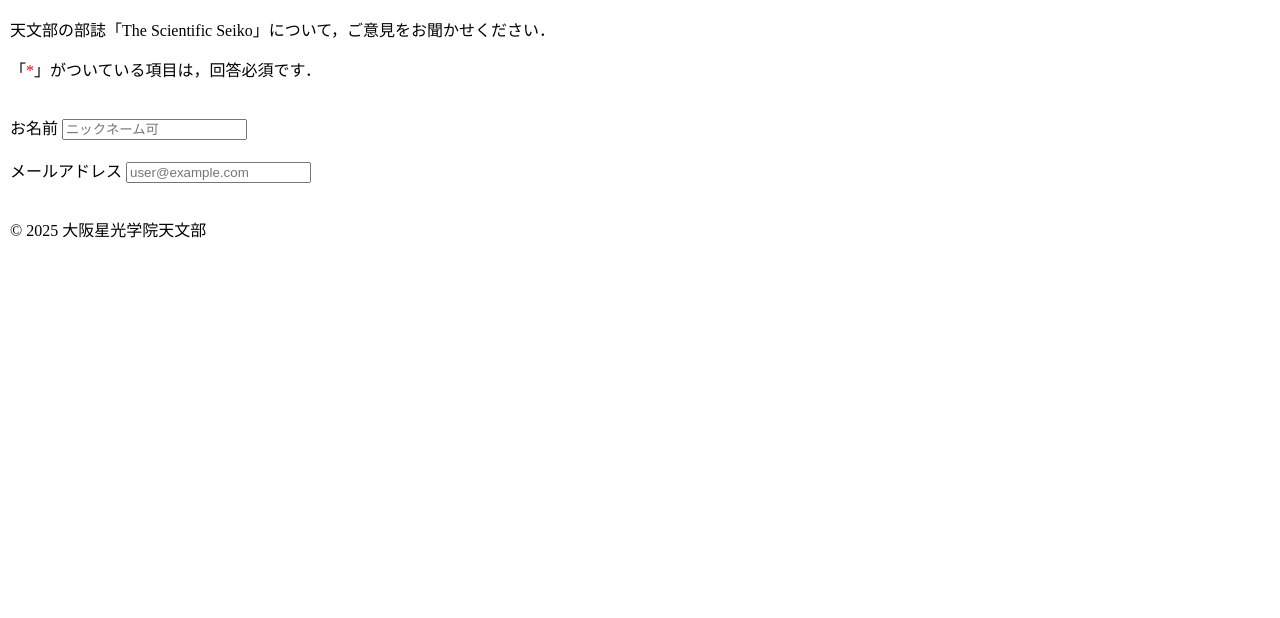
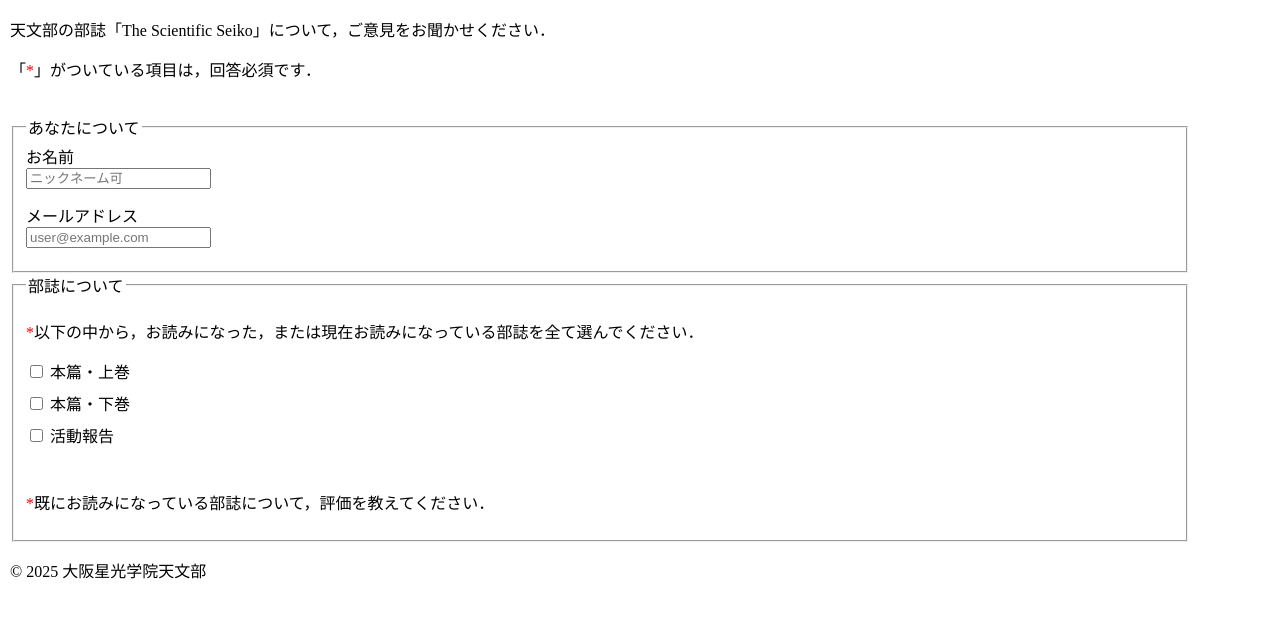
Before and after one commit to te-wing/starlight25, an Astro site: page /form in a window 1280 px wide. Shown: the part 118-736 px from the top of the page. Built offline with nearby package versions, Linux system fonts and the light colour scheme; Astro itself is replaced by a stand-in of ours.

Commit message:
けっこうめんどいな．

```diff
--- a/src/components/FormsFunc/FormUI.svelte
+++ b/src/components/FormsFunc/FormUI.svelte
@@ -2,6 +2,7 @@
   import RequiredMark from './RequiredMark.svelte';
 
   let about: string = '';
+  let 説明文: string = '';
   let username: string = '';
   let email: string = '';
 
@@ -9,25 +10,47 @@
 
   if (aboutThis === 'book') {
     about = '部誌';
+    説明文 = '天文部の部誌「The Scientific Seiko」';
   } else if (aboutThis === 'planetarium') {
     about = 'プラネタリウム';
+    説明文 = '天文部のプラネタリウム';
   }
 </script>
 
 <div>
   <h2>{about}についてのアンケート</h2>
-  <p>天文部の部誌「The Scientific Seiko」について，ご意見をお聞かせください．</p>
+  <p>{説明文}について，ご意見をお聞かせください．</p>
   <p>「<RequiredMark />」がついている項目は，回答必須です．</p><br>
 
   <form>
-    <label for='name'>お名前</label>
-    <input bind:value={username} id='name' type='text' placeholder='ニックネーム可' /><br><br>
-    <label for='email'>メールアドレス</label>
-    <input type='email' id='email' placeholder='user@example.com' bind:value={email} /><br><br>
+    <fieldset>
+      <legend>あなたについて</legend>
+      <label for='name'>お名前</label><br>
+      <input bind:value={username} id='name' type='text' placeholder='ニックネーム可' /><br>
+      <label for='email'>メールアドレス</label><br>
+      <input type='email' id='email' placeholder='user@example.com' bind:value={email} />
+    </fieldset>
+    {#if aboutThis === 'book'}
+      <fieldset>
+        <legend>部誌について</legend>
+        <p><RequiredMark />以下の中から，お読みになった，または現在お読みになっている部誌を全て選んでください．</p>
+        <input type="checkbox" id="ver1" name="ver" value="本篇・上巻">
+        <label for="ver1">本篇・上巻</label><br>
+        <input type="checkbox" id="ver2" name="ver" value="本編・下巻">
+        <label for="ver2">本篇・下巻</label><br>
+        <input type="checkbox" id="ver3" name="ver" value="javascript">
+        <label for="ver3">活動報告</label><br><br>
 
+        <p><RequiredMark />既にお読みになっている部誌について，評価を教えてください．</p>
+      </fieldset>
+    {:else if aboutThis === 'planetarium'}
+
+    {/if}
   </form>
 </div>
 
 <style lang='scss'>
-
+  input {
+    margin-bottom: 1em;
+  }
 </style>
--- a/src/layouts/Layout.astro
+++ b/src/layouts/Layout.astro
@@ -30,5 +30,6 @@ import { ClientRouter } from 'astro:transitions';
   body {
     max-width: 1200px;
     padding: 0 10px;
+    box-sizing: border-box;
   }
 </style>
```
